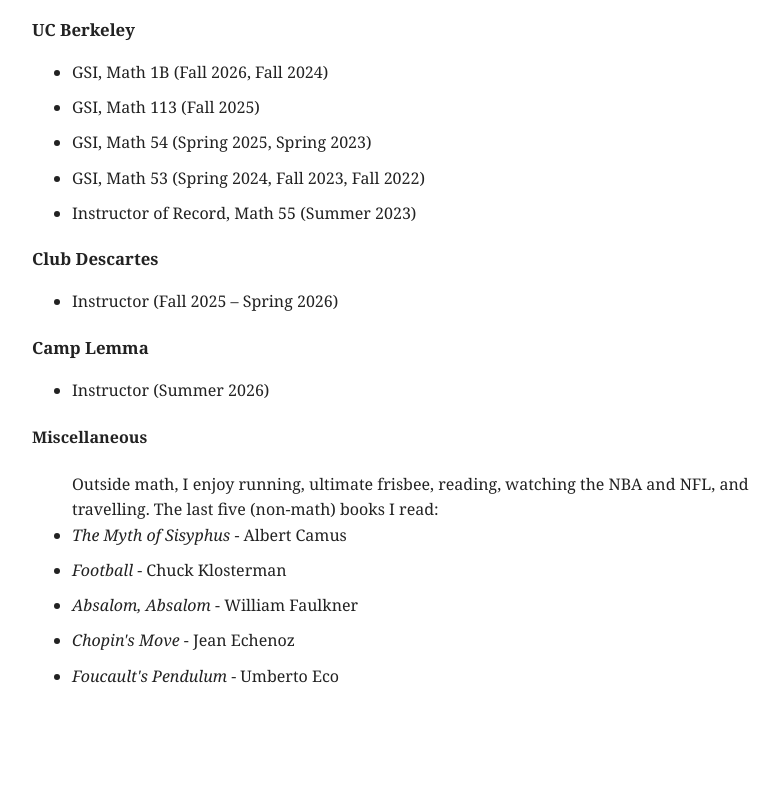
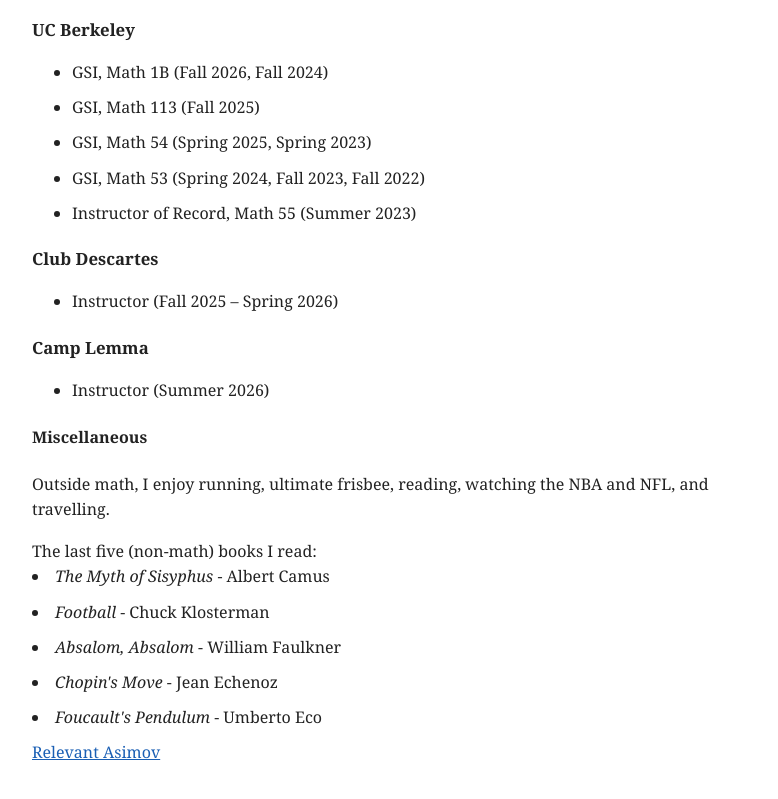
Before and after one commit to spencer-g-taylor/spencer-g-taylor.github.io, a plain HTML site: page index.html in a window 1280 px wide. Shown: the part 637-1436 px from the top of the page, without its empty margins (248-1026 px from the left). Before the commit the page ends 1374 px from the top, so only its background shows below. Drawn offline with Linux system fonts and the light colour scheme.

Commit message:
Update index.html

```diff
--- a/index.html
+++ b/index.html
@@ -67,8 +67,8 @@
 </ul>
 
 <h4>Miscellaneous</h4>
-  <ul>
-Outside math, I enjoy running, ultimate frisbee, reading, watching the NBA and NFL, and travelling.
+
+<p>Outside math, I enjoy running, ultimate frisbee, reading, watching the NBA and NFL, and travelling.</p>
 
       The last five (non-math) books I read:
         <li> <i>The Myth of Sisyphus</i> - Albert Camus</li>
@@ -78,6 +78,9 @@ Outside math, I enjoy running, ultimate frisbee, reading, watching the NBA and N
         <li> <i>Foucault's Pendulum</i> - Umberto Eco</li>
   </ul>
 
+  <a href="https://hex.ooo/library/power.html">Relevant Asimov</a>
+
+
 
 </body>
 </html>
```
